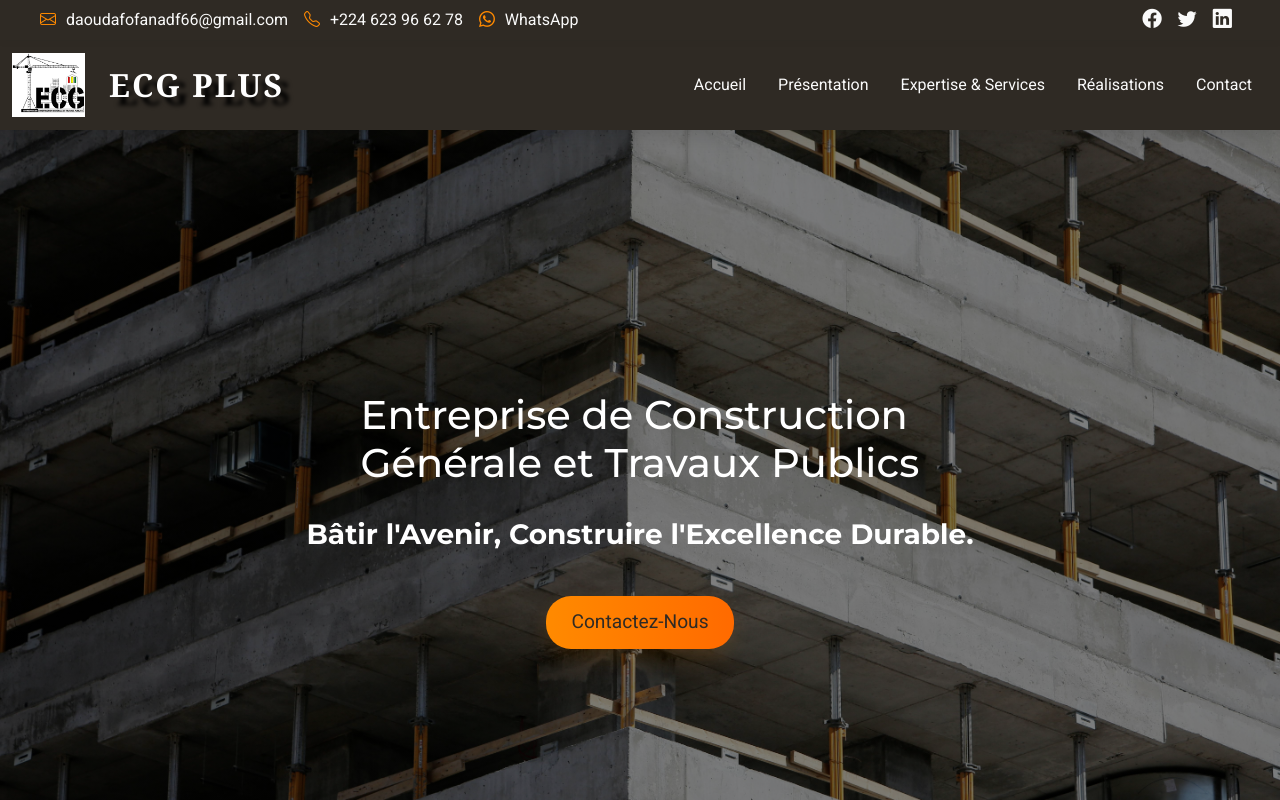
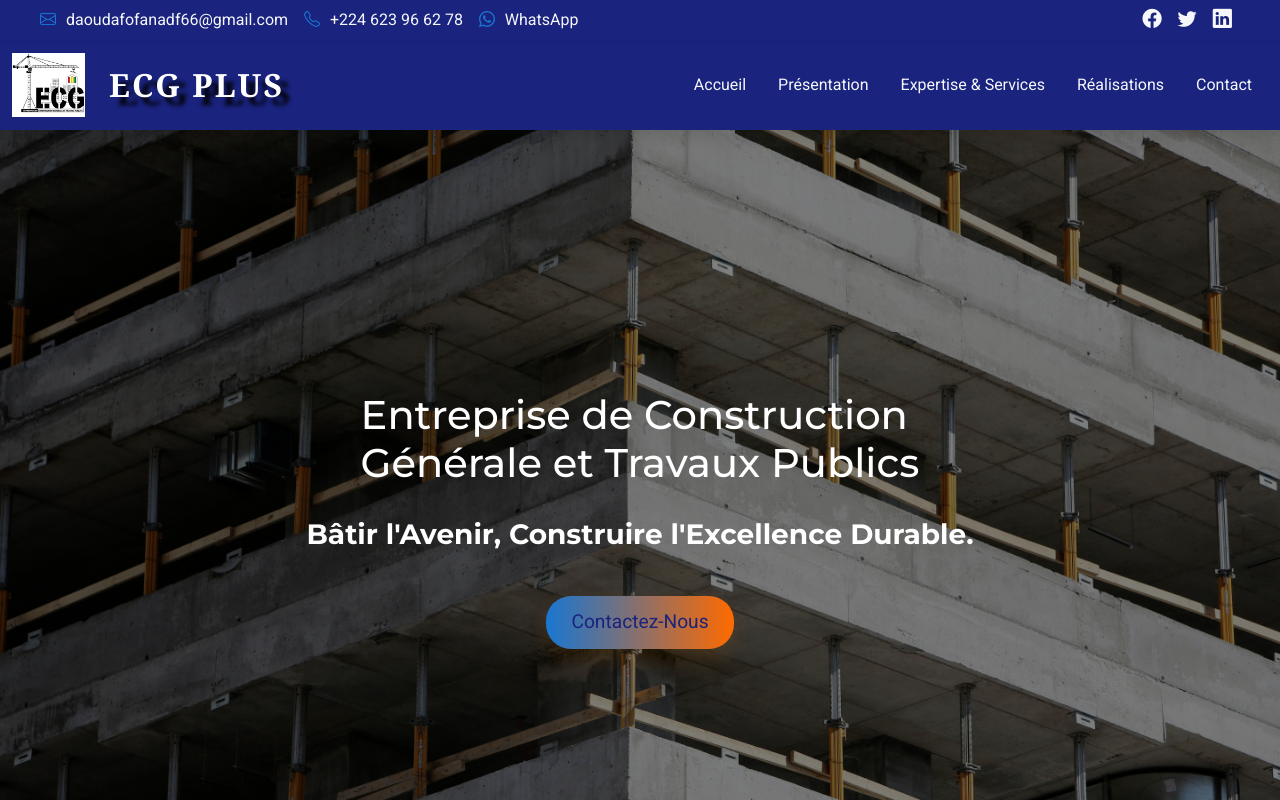
Before and after one commit to Gaslandie/ecg_plus_react, a React (Vite) app: page / in a window 1280 px wide. Shown: the top 800 px of the page. Built offline with nearby package versions, Linux system fonts and the light colour scheme.

Commit message:
Changement du thème principal : bleu foncé, bleu moyen, turquoise accent pour un style moderne

```diff
--- a/src/assets/css/style.css
+++ b/src/assets/css/style.css
@@ -210,10 +210,10 @@
    Design system & typographie
    ========================== */
 :root {
-    --gas-primary: #2f2a24; /* slightly darker for contrast */
-    --gas-secondary: #ff8a00; /* vivid orange */
-    --gas-accent: #6b4f3a;
-    --gas-light: #fafafa;
+    --gas-primary: #1a237e; /* bleu foncé */
+    --gas-secondary: #1976d2; /* bleu moyen */
+    --gas-accent: #00bcd4; /* turquoise accent */
+    --gas-light: #f5f7fa;
     --text-color: #222222;
     --muted: #6b6b6b;
     --surface: #ffffff;
```
